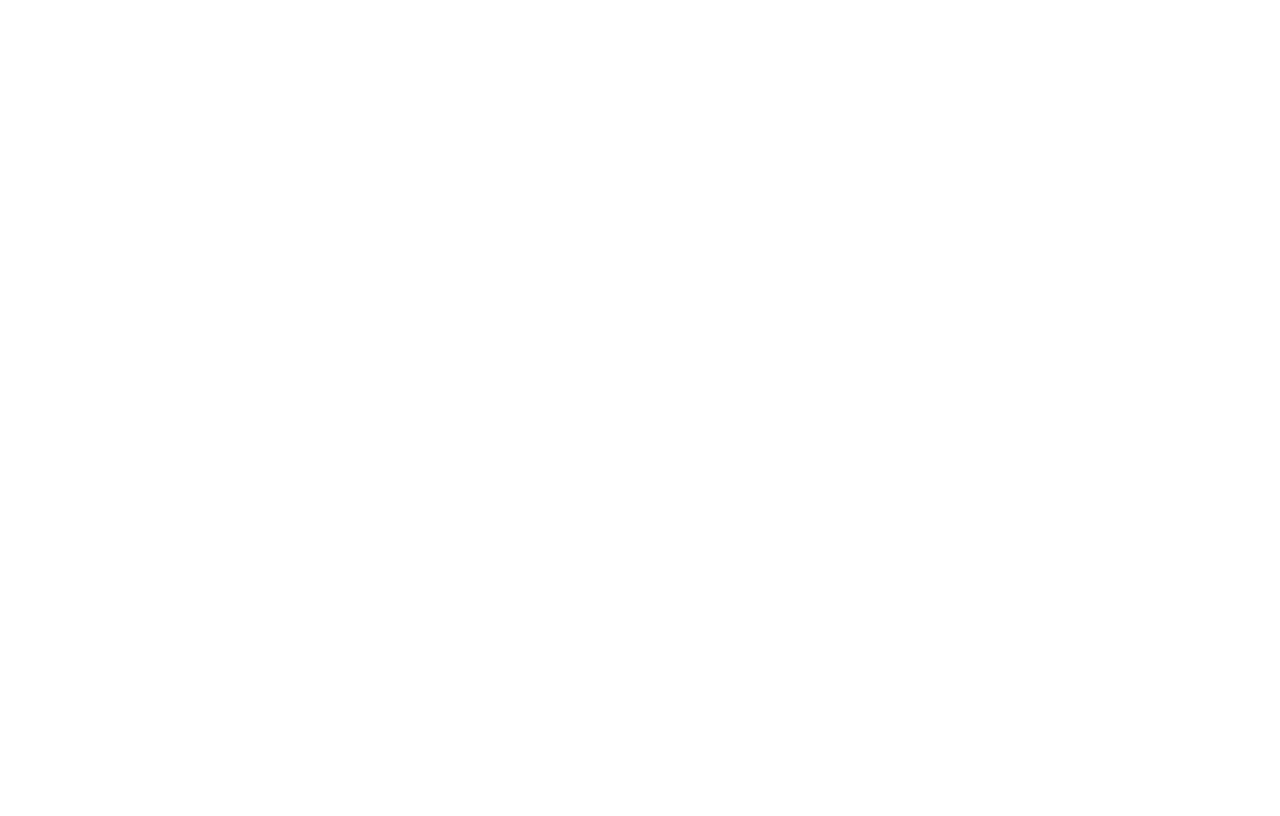
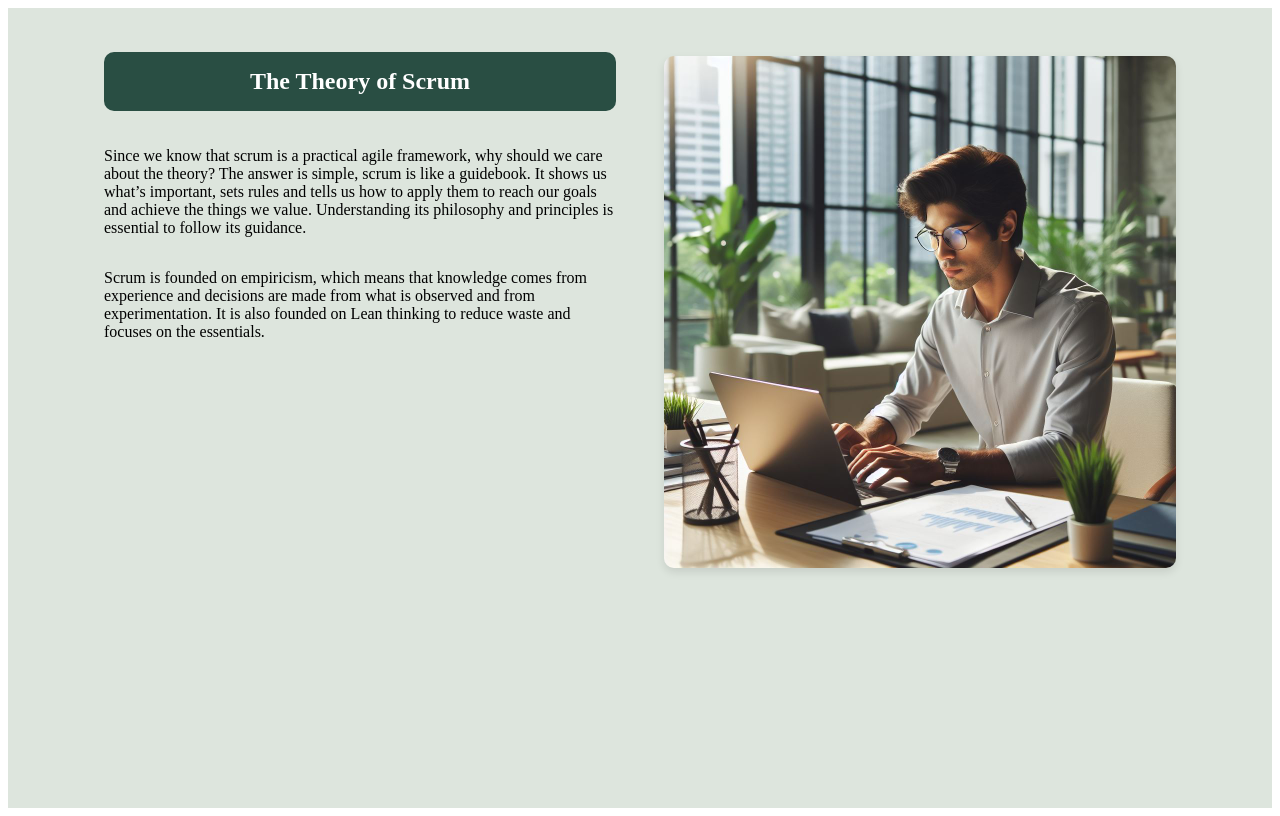
Before and after one commit to Memai2023/scrum-guide, a React (Vite) app: page /essence in a window 1280 px wide. Built offline with nearby package versions, Linux system fonts and the light colour scheme.

Commit message:
restore feature-essence-theory-scrum-26

```diff
--- /dev/null
+++ b/src/Components/Essence/Theory/Theory.module.css
@@ -0,0 +1,49 @@
+.theoryContainer {
+    display: flex;
+    flex-direction: column;
+    padding: 24px;
+}
+
+.contentContainer {
+    display: flex;
+    flex-direction: column;
+    justify-content: flex-start;
+    padding: 0 24px;
+}
+
+.contentContainer h2 {
+    background-color: var(--essence-dark-green);
+    border-radius: 10px;
+    color: #fff;
+    padding: 16px;
+    text-align: center;
+    flex-grow: 0;
+}
+
+.contentContainer p {
+    flex-grow: 0;
+}
+
+.theoryContainer * {
+    flex: 1;
+}
+
+.imgContainer {
+    padding: 24px;
+}
+
+.imgContainer img {
+    border-radius: 10px;
+    width: 100%;
+    box-shadow: 0 4px 8px rgba(0, 0, 0, 0.1);
+}
+
+@media screen and (min-width: 768px) {
+    .theoryContainer {
+        flex-direction: row;
+    }
+
+    .imgContainer {
+        width: 60%;
+    }
+}
--- /dev/null
+++ b/src/Components/Essence/Theory/index.jsx
@@ -0,0 +1,19 @@
+import { Essence } from '../../../data/data';
+import styles from './Theory.module.css'
+
+const Theory = () => {
+    return(
+        <div className={styles.theoryContainer}>
+            <div className={styles.contentContainer}>
+                <h2>{'The Theory of Scrum'}</h2>
+                <p>{Essence.theoryText}</p>
+                <p>{Essence.secondTheoryText}</p>
+            </div>
+            <div className={styles.imgContainer}>
+                <img src={Essence.manWorkingImgSource} alt='image of man working by computer' width={'200px'}/>
+            </div>
+        </div>
+    )
+}
+
+export default Theory;
--- /dev/null
+++ b/src/Pages/Essence/Essence.module.css
@@ -0,0 +1,13 @@
+:root {
+    --essence-bg-color: #DDE5DD;
+    --essence-highlight-color: #008960;
+    --essence-dark-green: #294E43;
+  }
+
+.essenceContainer {
+    align-items: center;
+    background-color: var(--essence-bg-color);
+    display: flex;
+    flex-direction: column;
+    padding: 0 48px;
+}
--- a/src/Pages/Essence/index.jsx
+++ b/src/Pages/Essence/index.jsx
@@ -1,9 +1,12 @@
+import Theory from "../../Components/Essence/Theory"
+import styles from './Essence.module.css'
+
 const Essence = () => {
     return(
-        <>
-
-        </>
+        <div className={styles.essenceContainer}>
+            <Theory />
+        </div>
     )
 }
 
-export default Essence
+export default Essence;
```
Also changed, not shown: src/Components/Card/index.jsx (+5 -5 lines), src/Components/Essence/file.txt (deleted).
